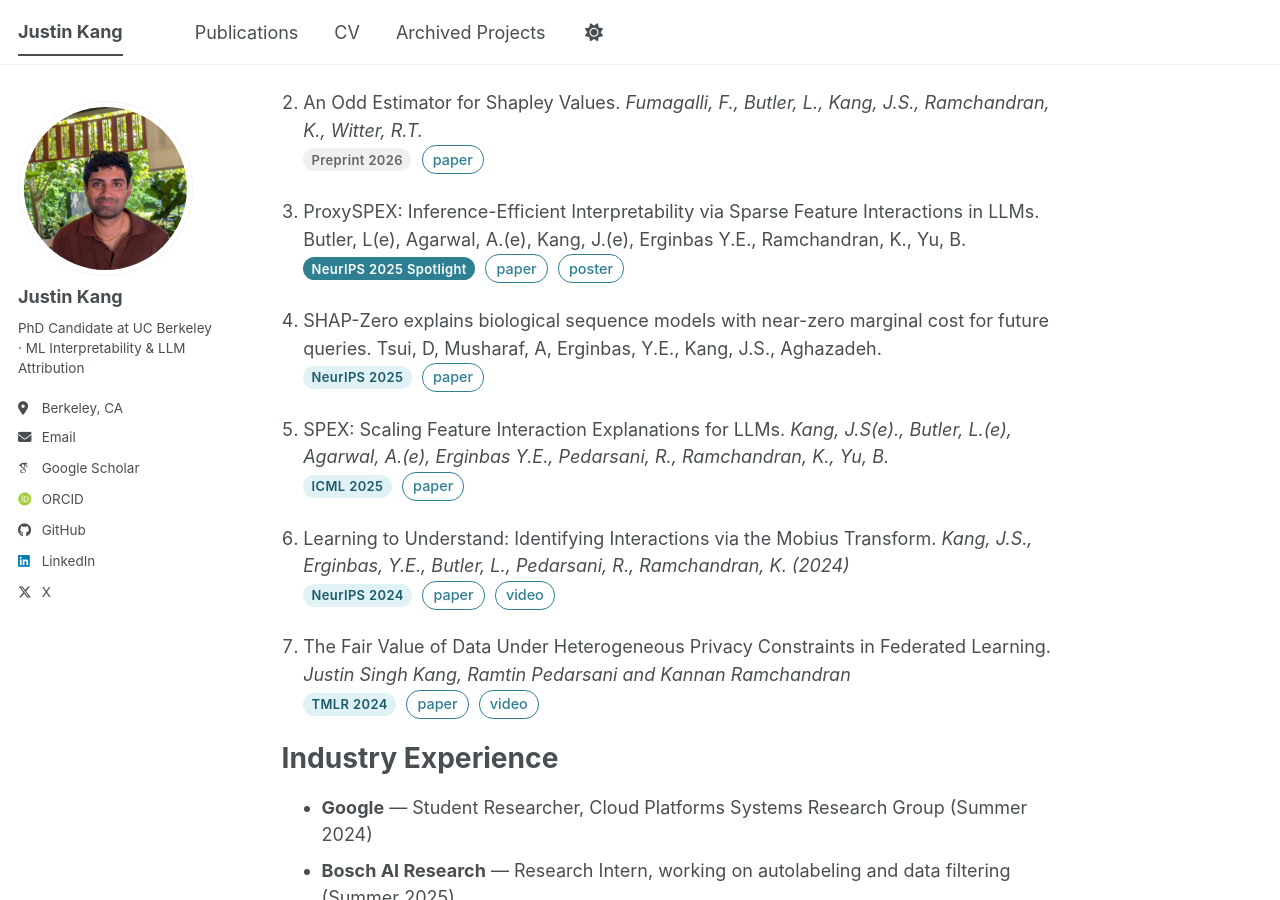
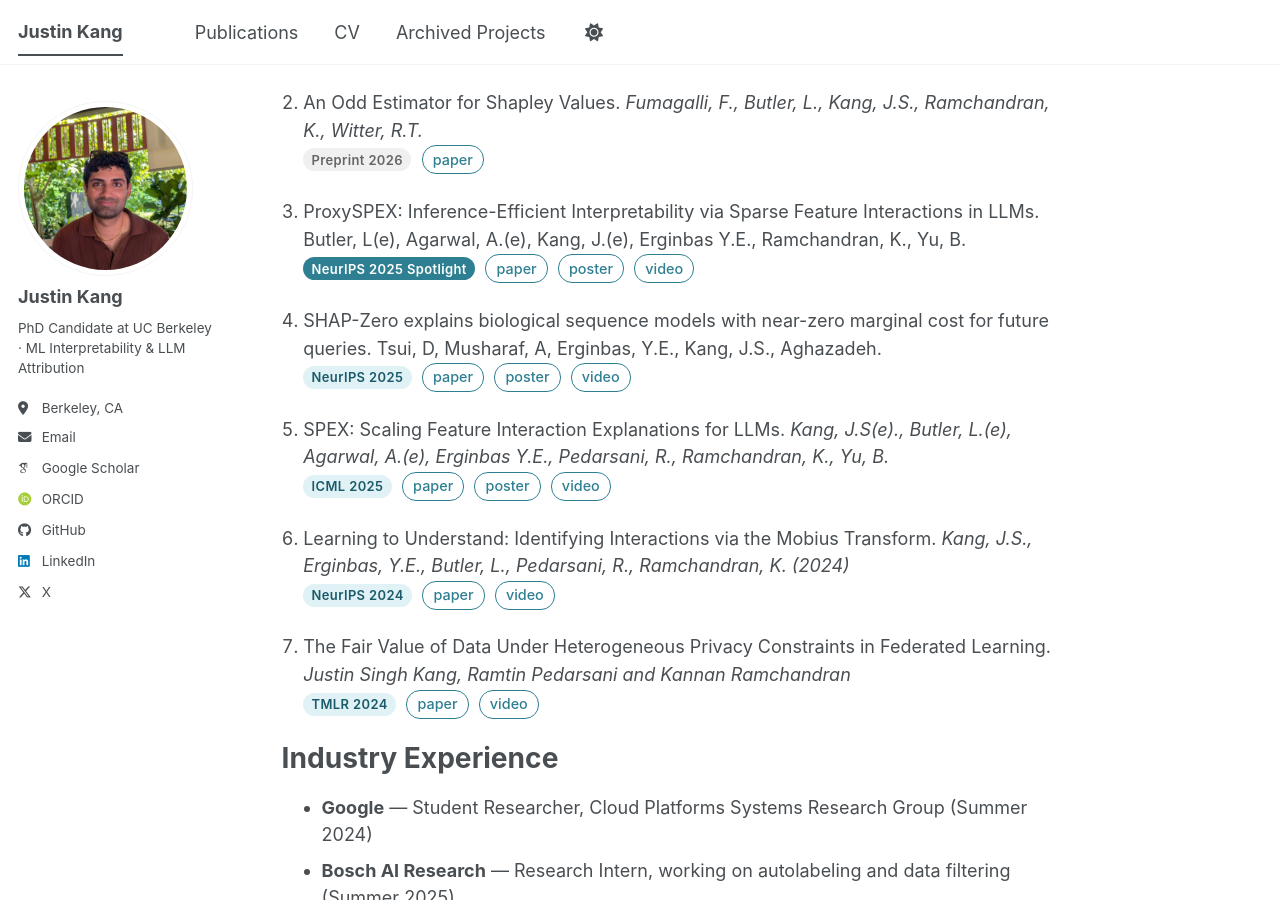
Before and after one commit to justinkang221/justinkang221.github.io, a Jekyll site: the page built from _pages/about.md, in a window 1280 px wide and 900 px high, scrolled down 1825 px. Built offline with Jekyll 4.4.1, drawn with Linux system fonts in a browser that asks for light colours; some web fonts are replaced; a script bundle is joined from its source files by our own code; library files that are not in the unit come from our copies.

Commit message:
Add poster and video links for SPEX, ProxySPEX, and SHAPZero

```diff
--- a/_pages/about.md
+++ b/_pages/about.md
@@ -54,11 +54,11 @@ Selected Papers
 
 2. An Odd Estimator for Shapley Values. *Fumagalli, F., Butler, L., Kang, J.S., Ramchandran, K., Witter, R.T.* <br><span class="venue-badge preprint">Preprint 2026</span> <span class="paper-links"><a href="https://arxiv.org/abs/2602.01399">paper</a></span>
 
-3. ProxySPEX: Inference-Efficient Interpretability via Sparse Feature Interactions in LLMs. Butler, L(e), Agarwal, A.(e), Kang, J.(e), Erginbas Y.E., Ramchandran, K., Yu, B. <br><span class="venue-badge spotlight">NeurIPS 2025 Spotlight</span> <span class="paper-links"><a href="https://arxiv.org/abs/2505.17495">paper</a> <a href="/files/ProxySPEX_Poster.pdf">poster</a></span>
+3. ProxySPEX: Inference-Efficient Interpretability via Sparse Feature Interactions in LLMs. Butler, L(e), Agarwal, A.(e), Kang, J.(e), Erginbas Y.E., Ramchandran, K., Yu, B. <br><span class="venue-badge spotlight">NeurIPS 2025 Spotlight</span> <span class="paper-links"><a href="https://arxiv.org/abs/2505.17495">paper</a> <a href="/files/ProxySPEX_Poster.pdf">poster</a> <a href="https://www.youtube.com/watch?v=k0Osjkj7l0s">video</a></span>
 
-4. SHAP-Zero explains biological sequence models with near-zero marginal cost for future queries. Tsui, D, Musharaf, A, Erginbas, Y.E., Kang, J.S., Aghazadeh. <br><span class="venue-badge conference">NeurIPS 2025</span> <span class="paper-links"><a href="https://arxiv.org/abs/2410.19236">paper</a></span>
+4. SHAP-Zero explains biological sequence models with near-zero marginal cost for future queries. Tsui, D, Musharaf, A, Erginbas, Y.E., Kang, J.S., Aghazadeh. <br><span class="venue-badge conference">NeurIPS 2025</span> <span class="paper-links"><a href="https://arxiv.org/abs/2410.19236">paper</a> <a href="/files/SHAPzero_poster.png">poster</a> <a href="https://www.youtube.com/watch?v=FUjjYlrKlUM">video</a></span>
 
-5. SPEX: Scaling Feature Interaction Explanations for LLMs. *Kang, J.S(e)., Butler, L.(e), Agarwal, A.(e), Erginbas Y.E., Pedarsani, R., Ramchandran, K., Yu, B.* <br><span class="venue-badge conference">ICML 2025</span> <span class="paper-links"><a href="https://arxiv.org/abs/2502.13870">paper</a></span>
+5. SPEX: Scaling Feature Interaction Explanations for LLMs. *Kang, J.S(e)., Butler, L.(e), Agarwal, A.(e), Erginbas Y.E., Pedarsani, R., Ramchandran, K., Yu, B.* <br><span class="venue-badge conference">ICML 2025</span> <span class="paper-links"><a href="https://arxiv.org/abs/2502.13870">paper</a> <a href="/files/SPEX_Poster.pdf">poster</a> <a href="https://www.youtube.com/watch?v=cV5UWAx8TPg">video</a></span>
 
 6. Learning to Understand: Identifying Interactions via the Mobius Transform. *Kang, J.S., Erginbas, Y.E., Butler, L., Pedarsani, R., Ramchandran, K. (2024)* <br><span class="venue-badge conference">NeurIPS 2024</span> <span class="paper-links"><a href="https://arxiv.org/abs/2402.02631">paper</a> <a href="https://www.youtube.com/watch?v=5-OHk25H1mE">video</a></span>
 
```
Also changed, not shown: files/SHAPzero_poster.png (added), 1 other file.
